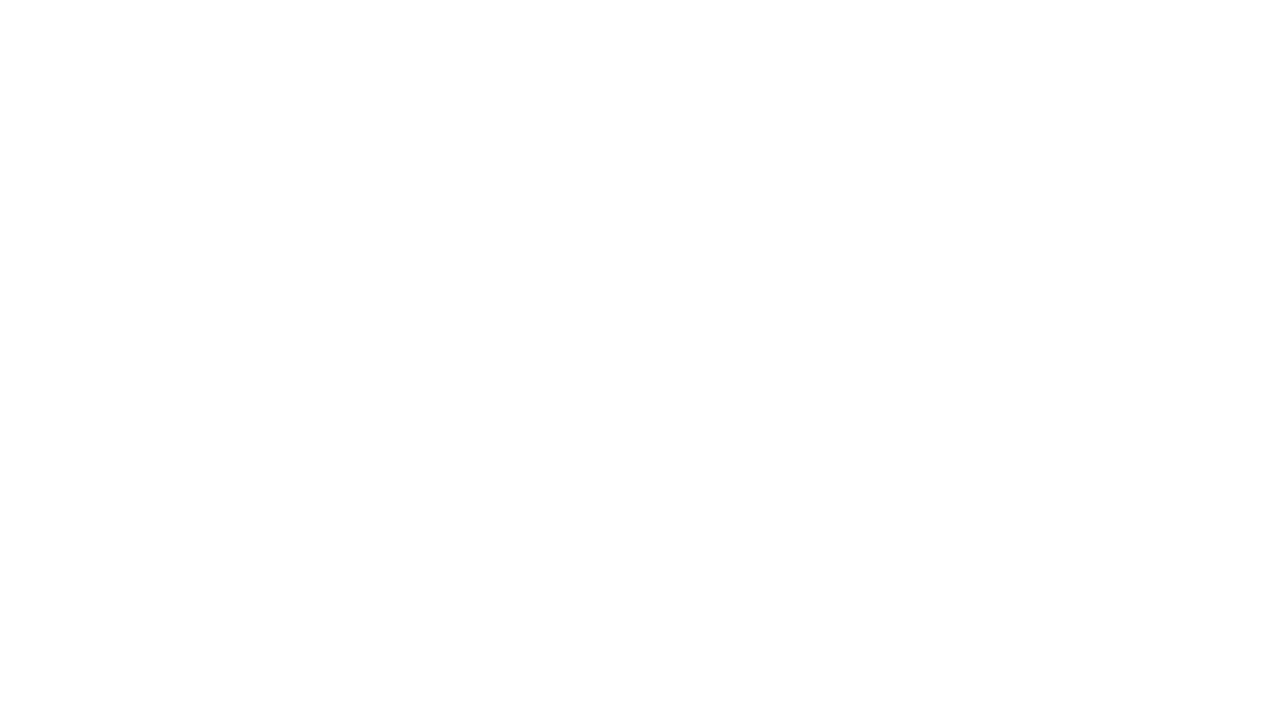
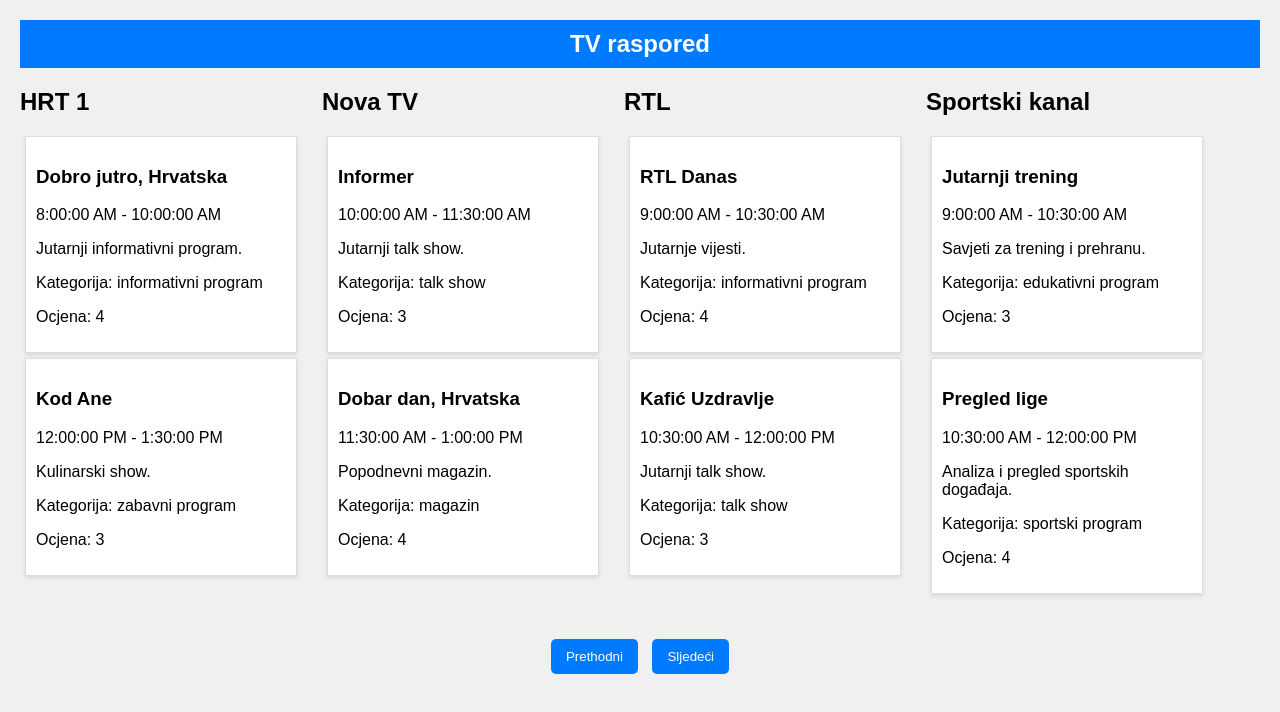
Before and after one commit to andrea-zecevic/Internship-13-TV-Raspored, a plain HTML site: page index.html in a window 1280 px wide. Drawn offline with Linux system fonts and the light colour scheme.

Commit message:
Added TV schedule - Browsing programs across all channels at once

```diff
--- /dev/null
+++ b/data/schedule.json
@@ -0,0 +1,384 @@
+{
+  "channels": [
+    {
+      "name": "HRT 1",
+      "programs": [
+        {
+          "startTime": "2024-02-27T08:00:00",
+          "endTime": "2024-02-27T10:00:00",
+          "name": "Dobro jutro, Hrvatska",
+          "description": "Jutarnji informativni program.",
+          "category": "informativni program",
+          "isRepeat": false,
+          "rating": 4
+        },
+        {
+          "startTime": "2024-02-27T14:00:00",
+          "endTime": "2024-02-27T15:00:00",
+          "name": "Nedjeljom u 2",
+          "description": "Informativna emisija nedjeljom.",
+          "category": "informativni program",
+          "isRepeat": false,
+          "rating": 5
+        },
+        {
+          "startTime": "2024-02-27T20:00:00",
+          "endTime": "2024-02-27T21:00:00",
+          "name": "Volim Hrvatsku",
+          "description": "Vecernji program zabave.",
+          "category": "zabavni program",
+          "isRepeat": false,
+          "rating": 4
+        },
+        {
+          "startTime": "2024-02-27T12:00:00",
+          "endTime": "2024-02-27T13:30:00",
+          "name": "Kod Ane",
+          "description": "Kulinarski show.",
+          "category": "zabavni program",
+          "isRepeat": false,
+          "rating": 3
+        },
+        {
+          "startTime": "2024-02-27T13:30:00",
+          "endTime": "2024-02-27T14:00:00",
+          "name": "Vijesti u 1.30",
+          "description": "Popodnevne vijesti.",
+          "category": "informativni program",
+          "isRepeat": false,
+          "rating": 4
+        },
+        {
+          "startTime": "2024-02-27T15:00:00",
+          "endTime": "2024-02-27T17:00:00",
+          "name": "Potjera",
+          "description": "Kviz.",
+          "category": "zabavni program",
+          "isRepeat": false,
+          "rating": 4
+        },
+        {
+          "startTime": "2024-02-27T17:00:00",
+          "endTime": "2024-02-27T18:00:00",
+          "name": "Zvijezde pjevaju",
+          "description": "Glazbeni show.",
+          "category": "zabavni program",
+          "isRepeat": false,
+          "rating": 5
+        },
+        {
+          "startTime": "2024-02-27T18:00:00",
+          "endTime": "2024-02-27T19:00:00",
+          "name": "Zvijezde pjevaju 2",
+          "description": "Glazbeni show.",
+          "category": "zabavni program",
+          "isRepeat": false,
+          "rating": 5
+        },
+        {
+          "startTime": "2024-02-27T19:00:00",
+          "endTime": "2024-02-27T20:00:00",
+          "name": "Dnevnik",
+          "description": "Središnja informativna emisija.",
+          "category": "informativni program",
+          "isRepeat": false,
+          "rating": 5
+        },
+        {
+          "startTime": "2024-02-27T21:00:00",
+          "endTime": "2024-02-27T23:00:00",
+          "name": "Tvoje lice zvuči poznato repriza",
+          "description": "Zabavni show.",
+          "category": "zabavni program",
+          "isRepeat": false,
+          "rating": 4
+        }
+      ]
+    },
+    {
+      "name": "Nova TV",
+      "programs": [
+        {
+          "startTime": "2024-02-27T10:00:00",
+          "endTime": "2024-02-27T11:30:00",
+          "name": "Informer",
+          "description": "Jutarnji talk show.",
+          "category": "talk show",
+          "isRepeat": false,
+          "rating": 3
+        },
+        {
+          "startTime": "2024-02-27T11:30:00",
+          "endTime": "2024-02-27T13:00:00",
+          "name": "Dobar dan, Hrvatska",
+          "description": "Popodnevni magazin.",
+          "category": "magazin",
+          "isRepeat": false,
+          "rating": 4
+        },
+        {
+          "startTime": "2024-02-27T13:00:00",
+          "endTime": "2024-02-27T14:30:00",
+          "name": "Vijesti Nove TV",
+          "description": "Središnje vijesti.",
+          "category": "informativni program",
+          "isRepeat": false,
+          "rating": 5
+        },
+        {
+          "startTime": "2024-02-27T14:30:00",
+          "endTime": "2024-02-27T16:00:00",
+          "name": "Sudnica",
+          "description": "Pravni reality show.",
+          "category": "reality show",
+          "isRepeat": false,
+          "rating": 2
+        },
+        {
+          "startTime": "2024-02-27T16:00:00",
+          "endTime": "2024-02-27T17:30:00",
+          "name": "Gospodin Savršeni",
+          "description": "Reality show.",
+          "category": "reality show",
+          "isRepeat": false,
+          "rating": 3
+        },
+        {
+          "startTime": "2024-02-27T17:30:00",
+          "endTime": "2024-02-27T19:00:00",
+          "name": "Provjereno",
+          "description": "Istraživački magazin.",
+          "category": "magazin",
+          "isRepeat": false,
+          "rating": 5
+        },
+        {
+          "startTime": "2024-02-27T19:00:00",
+          "endTime": "2024-02-27T20:30:00",
+          "name": "Dnevnik Nove TV",
+          "description": "Večernje vijesti.",
+          "category": "informativni program",
+          "isRepeat": false,
+          "rating": 5
+        },
+        {
+          "startTime": "2024-02-27T20:30:00",
+          "endTime": "2024-02-27T22:00:00",
+          "name": "Tvoje lice zvuči poznato",
+          "description": "Zabavni show.",
+          "category": "zabavni program",
+          "isRepeat": false,
+          "rating": 4
+        },
+        {
+          "startTime": "2024-02-27T22:00:00",
+          "endTime": "2024-02-27T23:30:00",
+          "name": "Big Brother",
+          "description": "Reality show.",
+          "category": "reality show",
+          "isRepeat": false,
+          "rating": 3
+        },
+        {
+          "startTime": "2024-02-27T23:30:00",
+          "endTime": "2024-02-28T01:00:00",
+          "name": "Noćni život",
+          "description": "Noćni program.",
+          "category": "zabavni program",
+          "isRepeat": false,
+          "rating": 2
+        }
+      ]
+    },
+    {
+      "name": "RTL",
+      "programs": [
+        {
+          "startTime": "2024-02-27T09:00:00",
+          "endTime": "2024-02-27T10:30:00",
+          "name": "RTL Danas",
+          "description": "Jutarnje vijesti.",
+          "category": "informativni program",
+          "isRepeat": false,
+          "rating": 4
+        },
+        {
+          "startTime": "2024-02-27T10:30:00",
+          "endTime": "2024-02-27T12:00:00",
+          "name": "Kafić Uzdravlje",
+          "description": "Jutarnji talk show.",
+          "category": "talk show",
+          "isRepeat": false,
+          "rating": 3
+        },
+        {
+          "startTime": "2024-02-27T12:00:00",
+          "endTime": "2024-02-27T13:30:00",
+          "name": "Exploziv",
+          "description": "Magazinska emisija.",
+          "category": "magazin",
+          "isRepeat": false,
+          "rating": 4
+        },
+        {
+          "startTime": "2024-02-27T13:30:00",
+          "endTime": "2024-02-27T15:00:00",
+          "name": "RTL Vijesti",
+          "description": "Popodnevne vijesti.",
+          "category": "informativni program",
+          "isRepeat": false,
+          "rating": 5
+        },
+        {
+          "startTime": "2024-02-27T15:00:00",
+          "endTime": "2024-02-27T16:30:00",
+          "name": "Večera za 5 na selu",
+          "description": "Kulinarski show.",
+          "category": "zabavni program",
+          "isRepeat": false,
+          "rating": 4
+        },
+        {
+          "startTime": "2024-02-27T16:30:00",
+          "endTime": "2024-02-27T18:00:00",
+          "name": "Potraga",
+          "description": "Istraživački program.",
+          "category": "informativni program",
+          "isRepeat": false,
+          "rating": 5
+        },
+        {
+          "startTime": "2024-02-27T18:00:00",
+          "endTime": "2024-02-27T19:30:00",
+          "name": "RTL Direkt",
+          "description": "Večernje vijesti.",
+          "category": "informativni program",
+          "isRepeat": false,
+          "rating": 5
+        },
+        {
+          "startTime": "2024-02-27T19:30:00",
+          "endTime": "2024-02-27T21:00:00",
+          "name": "Supertalent",
+          "description": "Talent show.",
+          "category": "zabavni program",
+          "isRepeat": false,
+          "rating": 4
+        },
+        {
+          "startTime": "2024-02-27T21:00:00",
+          "endTime": "2024-02-27T22:30:00",
+          "name": "Ljubav je na selu",
+          "description": "Reality show.",
+          "category": "reality show",
+          "isRepeat": false,
+          "rating": 3
+        },
+        {
+          "startTime": "2024-02-27T22:30:00",
+          "endTime": "2024-02-28T00:00:00",
+          "name": "CSI: Miami",
+          "description": "Kriminalistička serija.",
+          "category": "serija",
+          "isRepeat": false,
+          "rating": 4
+        }
+      ]
+    },
+    {
+      "name": "Sportski kanal",
+      "programs": [
+        {
+          "startTime": "2024-02-27T09:00:00",
+          "endTime": "2024-02-27T10:30:00",
+          "name": "Jutarnji trening",
+          "description": "Savjeti za trening i prehranu.",
+          "category": "edukativni program",
+          "isRepeat": false,
+          "rating": 3
+        },
+        {
+          "startTime": "2024-02-27T10:30:00",
+          "endTime": "2024-02-27T12:00:00",
+          "name": "Pregled lige",
+          "description": "Analiza i pregled sportskih događaja.",
+          "category": "sportski program",
+          "isRepeat": false,
+          "rating": 4
+        },
+        {
+          "startTime": "2024-02-27T12:00:00",
+          "endTime": "2024-02-27T13:30:00",
+          "name": "Uživo: Tenis",
+          "description": "Prijenos teniskog turnira.",
+          "category": "sportski program",
+          "isRepeat": false,
+          "rating": 5
+        },
+        {
+          "startTime": "2024-02-27T13:30:00",
+          "endTime": "2024-02-27T15:00:00",
+          "name": "Sportske vijesti",
+          "description": "Najnovije vijesti iz svijeta sporta.",
+          "category": "informativni program",
+          "isRepeat": false,
+          "rating": 4
+        },
+        {
+          "startTime": "2024-02-27T15:00:00",
+          "endTime": "2024-02-27T16:30:00",
+          "name": "Uživo: Košarka",
+          "description": "Prijenos košarkaške utakmice.",
+          "category": "sportski program",
+          "isRepeat": false,
+          "rating": 5
+        },
+        {
+          "startTime": "2024-02-27T16:30:00",
+          "endTime": "2024-02-27T18:00:00",
+          "name": "Magazin ekstremnih sportova",
+          "description": "Pregled ekstremnih sportskih događanja.",
+          "category": "magazin",
+          "isRepeat": false,
+          "rating": 3
+        },
+        {
+          "startTime": "2024-02-27T18:00:00",
+          "endTime": "2024-02-27T19:30:00",
+          "name": "Uživo: Nogomet",
+          "description": "Prijenos nogometne utakmice.",
+          "category": "sportski program",
+          "isRepeat": false,
+          "rating": 5
+        },
+        {
+          "startTime": "2024-02-27T19:30:00",
+          "endTime": "2024-02-27T21:00:00",
+          "name": "Sportski intervju",
+          "description": "Razgovor s poznatim sportašima.",
+          "category": "talk show",
+          "isRepeat": false,
+          "rating": 4
+        },
+        {
+          "startTime": "2024-02-27T21:00:00",
+          "endTime": "2024-02-27T22:30:00",
+          "name": "Večernji trening",
+          "description": "Savjeti za večernje treninge i oporavak.",
+          "category": "edukativni program",
+          "isRepeat": false,
+          "rating": 3
+        },
+        {
+          "startTime": "2024-02-27T22:30:00",
+          "endTime": "2024-02-28T00:00:00",
+          "name": "Noćni sportski pregled",
+          "description": "Pregled dana u sportu.",
+          "category": "informativni program",
+          "isRepeat": false,
+          "rating": 4
+        }
+      ]
+    }
+  ]
+}
--- a/index.html
+++ b/index.html
@@ -7,6 +7,15 @@
     <link rel="stylesheet" href="style.css" />
   </head>
   <body>
+    <header>
+      <h1>TV raspored</h1>
+    </header>
+    <div id="schedule-container"></div>
+    <div id="pagination-controls">
+      <button id="prev">Prethodni</button>
+      <button id="next">Sljedeći</button>
+    </div>
+
     <script src="script.js"></script>
   </body>
 </html>
--- a/script.js
+++ b/script.js
@@ -0,0 +1,69 @@
+document.addEventListener("DOMContentLoaded", () => {
+  loadSchedule();
+});
+
+let currentIndex = 0;
+const programsPerPage = 2;
+
+function loadSchedule() {
+  fetch("data/schedule.json")
+    .then((response) => response.json())
+    .then((data) => displaySchedule(data.channels))
+    .catch((error) => console.error("Error loading schedule:", error));
+}
+
+function displaySchedule(channels) {
+  const now = new Date();
+  const container = document.getElementById("schedule-container");
+  container.innerHTML = "";
+
+  channels.forEach((channel) => {
+    const channelElement = document.createElement("div");
+    const channelName = document.createElement("h2");
+    channelName.textContent = channel.name;
+    channelElement.appendChild(channelName);
+
+    const sortedPrograms = channel.programs.sort(
+      (a, b) => new Date(a.startTime) - new Date(b.startTime)
+    );
+
+    const displayedPrograms = sortedPrograms.slice(
+      currentIndex,
+      currentIndex + programsPerPage
+    );
+
+    displayedPrograms.forEach((program) => {
+      const programElement = document.createElement("div");
+      programElement.classList.add("program");
+      if (
+        new Date(program.startTime) <= now &&
+        new Date(program.endTime) > now
+      ) {
+        programElement.classList.add("highlight");
+      }
+
+      programElement.innerHTML = `
+          <h3>${program.name}</h3>
+          <p>${new Date(program.startTime).toLocaleTimeString()} - ${new Date(
+        program.endTime
+      ).toLocaleTimeString()}</p>
+          <p>${program.description}</p>
+          <p>Kategorija: ${program.category}</p>
+          <p>Ocjena: ${program.rating}</p>
+        `;
+      channelElement.appendChild(programElement);
+    });
+
+    container.appendChild(channelElement);
+  });
+}
+
+document.getElementById("prev").addEventListener("click", () => {
+  currentIndex = Math.max(currentIndex - programsPerPage, 0);
+  loadSchedule();
+});
+
+document.getElementById("next").addEventListener("click", () => {
+  currentIndex += programsPerPage;
+  loadSchedule();
+});
--- a/style.css
+++ b/style.css
@@ -0,0 +1,60 @@
+body {
+  font-family: Arial, sans-serif;
+  background-color: #f0f0f0;
+  margin: 0;
+  padding: 20px;
+}
+
+header {
+  background-color: #007bff;
+  color: white;
+  padding: 10px 0;
+  text-align: center;
+}
+
+h1 {
+  margin: 0;
+  font-size: 24px;
+}
+
+#schedule-container {
+  display: flex;
+  flex-wrap: wrap;
+  justify-content: flex-start;
+  gap: 20px;
+}
+
+.program {
+  border: 1px solid #ddd;
+  margin: 5px;
+  padding: 10px;
+  width: 250px;
+  box-shadow: 0 2px 4px rgba(0, 0, 0, 0.1);
+  background-color: #ffffff;
+  overflow: hidden;
+}
+
+.program.highlight {
+  border-color: #ffa500;
+  background-color: #fffbea;
+}
+
+#pagination-controls {
+  text-align: center;
+  margin-top: 20px;
+  padding: 20px 0;
+}
+
+#pagination-controls button {
+  background-color: #007bff;
+  color: white;
+  border: none;
+  padding: 10px 15px;
+  margin: 0 5px;
+  cursor: pointer;
+  border-radius: 5px;
+}
+
+#pagination-controls button:hover {
+  background-color: #0056b3;
+}
```
